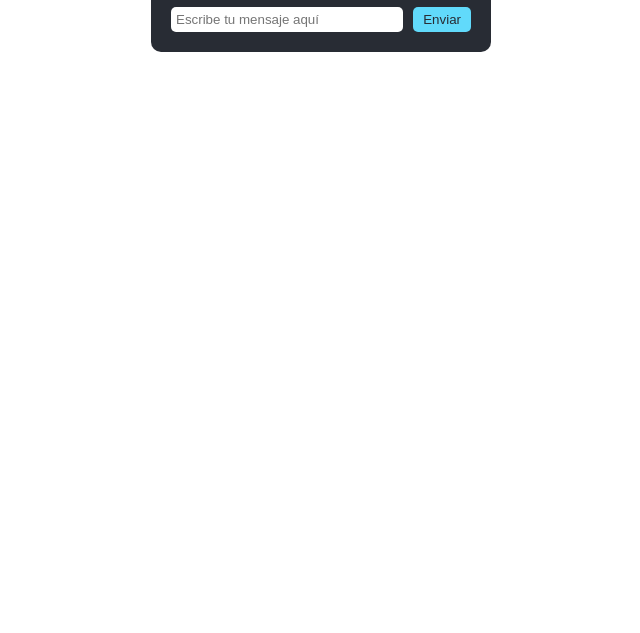
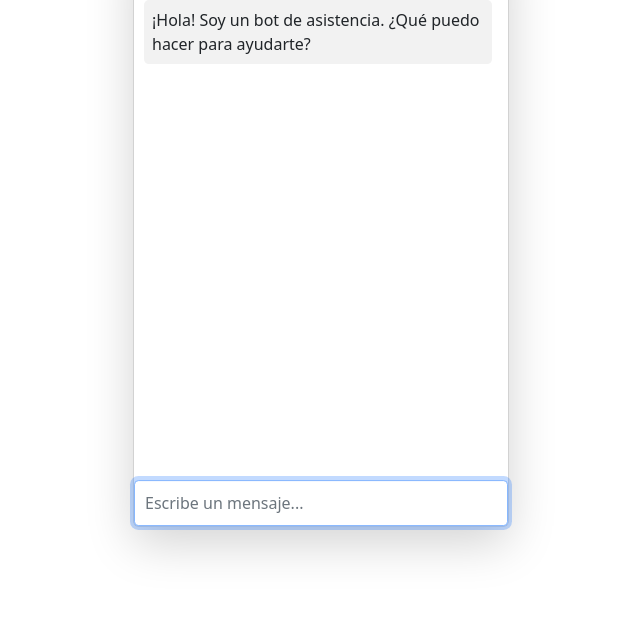
Before and after one commit to Benit0Trdlla/Chatbot2043, a website: page index.html in a window 1280 px wide. Shown: the part 167-800 px from the top of the page, without its empty margins (319-959 px from the left). Drawn offline with nearby package versions, Linux system fonts and the light colour scheme.

Commit message:
Estilos chatbot sin tailwind.

```diff
--- a/botManagement.js
+++ b/botManagement.js
@@ -1,6 +1,6 @@
 const chatBody = document.getElementById('chat-body');
-const userInput = document.getElementById('userInput');
-const sendButton = document.getElementById('send');
+const chatHeader = document.getElementById("chat-header");
+const userInput = document.getElementById('user-input');
 
 function addUserMessage(message) {
 	const userMessage = document.createElement('div');
@@ -8,6 +8,7 @@ function addUserMessage(message) {
 	userMessage.textContent = message;
 	chatBody.appendChild(userMessage);
 }
+
 
 function addBotMessage(message) {
 	const botMessage = document.createElement('div');
@@ -19,27 +20,37 @@ function addBotMessage(message) {
 const botText1 = "¡Hola! Soy un bot de asistencia. ¿Qué puedo hacer para ayudarte?";
 addBotMessage(botText1);
 
-function handleSendMessage() {
-    const userMessage = userInput.value.trim();
 
-    if (userMessage !== '') {
-        addUserMessage(userMessage);
-        console.log(userMessage);
-        userInput.value = '';
-    }
-    alert('4kt');
-
-    //ACA SE TIENE QUE HACER EL FECTH.
+function processUserInput() {
+	const message = userInput.value.trim();
+	if (message === '') {
+		return;
 	}
 
-sendButton.addEventListener('click', function (event) {
-    event.preventDefault();
-    handleSendMessage();
+	addUserMessage(message);
+	userInput.value = '';
+
+	const formData = new FormData();
+	formData.append('userInput', message);
+
+	fetch("http://192.168.2.149:1880/chat", {
+		method: 'POST',
+		body: formData
+	})
+		.then(response => response.json())
+		.then(data => {
+			const botMessage = data.botMessage;
+			addBotMessage(botMessage);
+		})
+		.catch(error => {
+			console.error('Error:', error);
 		});
+}
 
-userInput.addEventListener('keydown', function (event) {
+userInput.addEventListener('keydown', (event) => {
 	if (event.keyCode === 13) {
 		event.preventDefault();
-        handleSendMessage();
+		processUserInput();
+		document.getElementById("user-input").value = '';
 	}
 });
--- a/index.html
+++ b/index.html
@@ -5,26 +5,30 @@
     <meta charset="UTF-8">
     <meta name="viewport" content="width=device-width, initial-scale=1.0">
     <title>Chatbot</title>
+    <link rel="stylesheet" href="https://cdnjs.cloudflare.com/ajax/libs/twitter-bootstrap/5.2.0/css/bootstrap.min.css">
     <link rel="stylesheet" href="/style.css">
 </head>
 
 <body>
-    <div class="chatbot-container">
-        <div class="chatbot-header">
-            <h1>Chatbot 2043</h1>
+	<div class="chatbot-container" id="chatbotContainer" >
+		<div class="container">
+			<div class="row">
+				<div class="col-lg-6 mx-auto">
+					<div class="chat-container card shadow-lg">
+						<div class="chat-header position-relative" id="chat-header">
+							<h1 class="chat-title">Chatbot 2043</h1>
 						</div>
-
 						<div class="chat-body" id="chat-body">
 							<!-- mensajes del bot -->
 						</div>
-
-        <div class="chatbot-input">
-            <input type="text" id="userInput" placeholder="Escribe tu mensaje aquí" />
-            <button id="send">Enviar</button>
+						<input style="display: block;" type="text" class="form-control chat-input" id="user-input"
+							name="userInput" placeholder="Escribe un mensaje..." autofocus>
+					</div>
+				</div>
+			</div>
 		</div>
 	</div>
 
     <script src="/botManagement.js"></script>
-</body>
-
+	<script src="https://cdnjs.cloudflare.com/ajax/libs/twitter-bootstrap/5.2.0/js/bootstrap.bundle.min.js"></script>
 </html>
--- a/style.css
+++ b/style.css
@@ -1,48 +1,121 @@
-.chatbot-container {
-    background-color: #282c34;
-    color: #fff;
-    border-radius: 10px;
-    padding: 20px;
-    width: 300px;
-    margin: 0 auto;
+body,
+html {
+	height: 100%;
 }
 
-.chatbot-header {
-    text-align: center;
-    margin-bottom: 10px;
+.containerV1 {
+	display: flex;
+	justify-content: center;
+	align-items: center;
+	height: 100vh;
 }
 
-.chatbot-messages {
-    height: 200px;
-    overflow-y: scroll;
+.center-container {
+	text-align: center;
+}
+
+.chatbot-container {
+	display: flex;
+	justify-content: center;
+	align-items: center;
+	position: fixed;
+	top: 50%;
+	left: 50%;
+	transform: translate(-50%, -50%);
+	width: 80%;
+	/* Ajusta el ancho según tus necesidades */
+	max-width: 800px;
+	/* Limita el ancho máximo según tus necesidades */
+}
+
+.chat-container {
+	height: 100%;
+	display: flex;
+	flex-direction: column;
+	justify-content: center;
+
+	position: relative;
+}
+
+.chat-header {
+	background-color: #FFFFFF;
+	padding: 10px;
+	text-align: center;
+	font-weight: bold;
+	/* text-shadow: -1px 4px 5px rgba(0,0,0,0.39); */
+	border-bottom: 1px solid black;
+}
+
+.chat-title {
+	font-size: 24px;
+	/* Tamaño de fuente del título */
+	margin: 0;
+	/* Eliminar el margen superior e inferior */
+}
+
+.chat-subtitle {
+	font-size: 16px;
+	/* Tamaño de fuente del subtítulo */
+	margin: 0;
+	/* Eliminar el margen superior e inferior */
+}
+
+.chat-body {
+	height: 490px;
+	padding: 10px;
+	overflow-y: scroll;
+	padding-right: 16px;
+}
+
+
+.chat-body::-webkit-scrollbar {
+	width: 6px;
+	/* Ancho de la barra de desplazamiento */
+}
+
+/* Fondo de la barra de desplazamiento */
+.chat-body::-webkit-scrollbar-track {
+	background-color: #fff;
+}
+
+
+.chat-body::-webkit-scrollbar-thumb {
+	background-color: #000;
+	/* Color del pulgar negro */
+	margin-left: 5px;
+	border-radius: 8px;
+}
+
+
+.chat-body::-webkit-scrollbar-thumb:hover {
+	background-color: #888;
+	/* Color del pulgar gris oscuro al pasar el mouse */
 }
 
 .message {
-    background-color: #61dafb;
-    color: #282c34;
-    padding: 10px;
-    border-radius: 5px;
-    margin-bottom: 10px;
+	margin-bottom: 10px;
 }
 
-.chatbot-input {
-    display: flex;
-    margin-top: 10px;
+.user-message {
+	background-color: black;
+	padding: 8px;
+	border-radius: 5px;
+	text-align: right;
+	color: white;
+	max-width: 90%;
+	margin-left: auto;
+	margin-right: 0;
+
 }
 
-input[type="text"] {
-    flex-grow: 1;
-    padding: 5px;
-    border-radius: 5px;
-    border: none;
+.bot-message {
+	background-color: #f2f2f2;
+	padding: 8px;
+	border-radius: 5px;
 }
 
-button {
-    background-color: #61dafb;
-    color: #282c34;
-    border: none;
-    border-radius: 5px;
-    padding: 5px 10px;
-    margin-left: 10px;
-    cursor: pointer;
+.chat-input {
+	width: 100%;
+	padding: 10px;
+	border-radius: 4.5px;
 }
```
Also changed, not shown: main.js (deleted, +0 -52 lines). Lines whose indentation alone changed are shown as unchanged.
